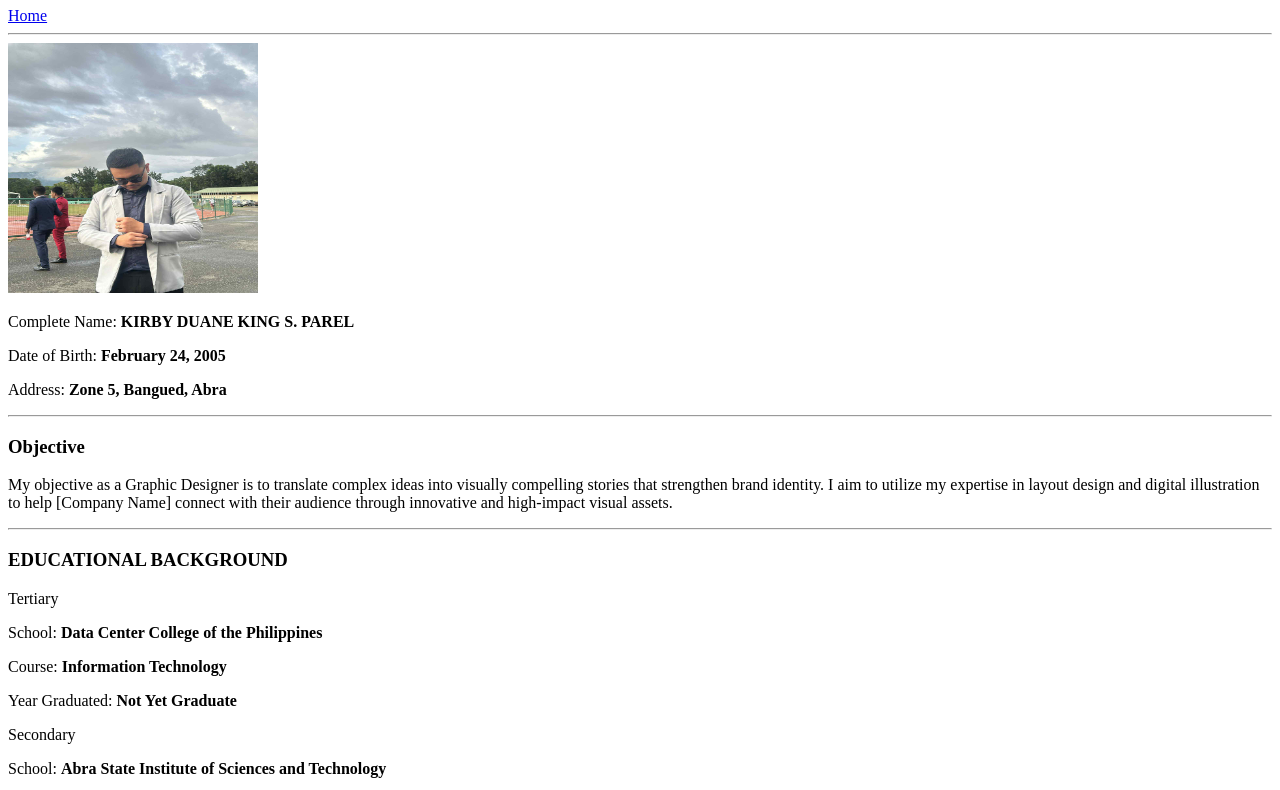
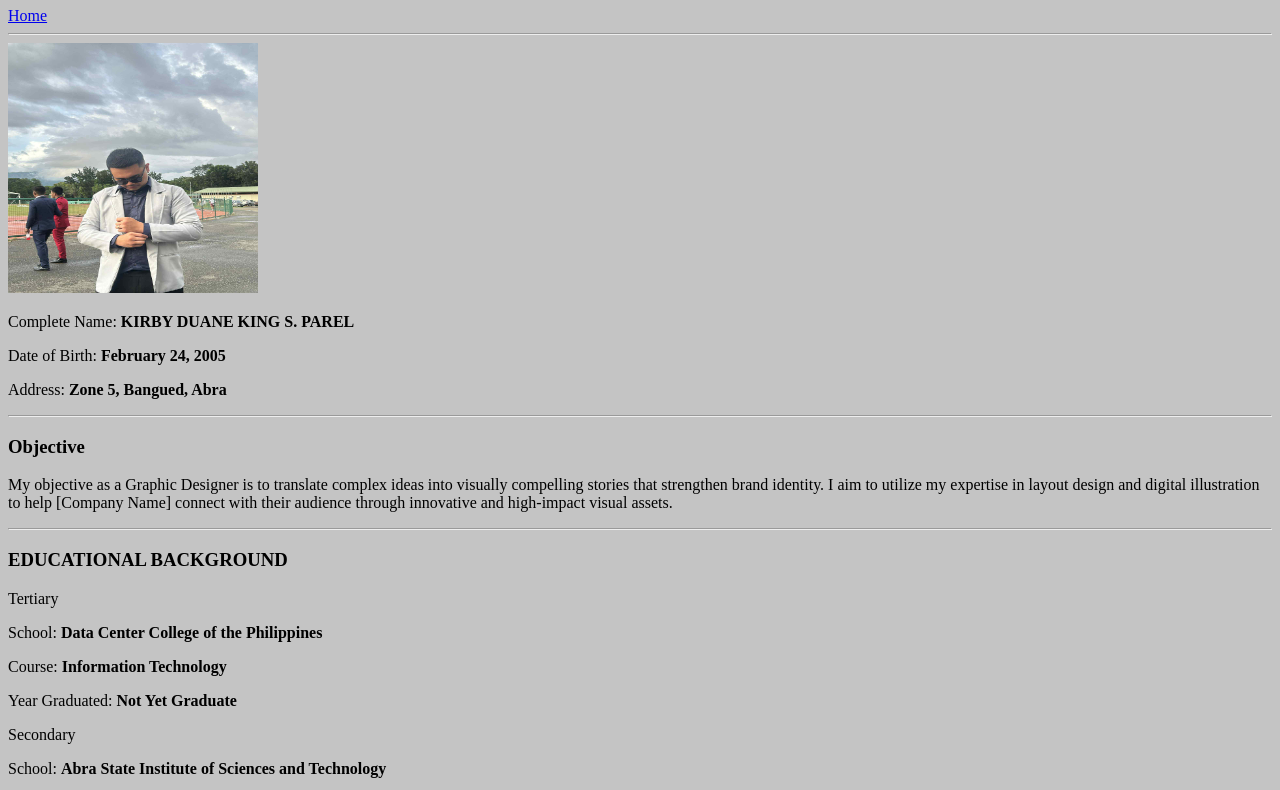
Before and after one commit to kirbyduanep-bot/parelkirby-github.io, a plain HTML site: page about.html in a window 1280 px wide. Shown: the part 73-863 px from the top of the page. Drawn offline with Linux system fonts and the light colour scheme.

Commit message:
Add files via upload

```diff
--- a/about.html
+++ b/about.html
@@ -5,7 +5,7 @@
     <meta name="viewport" content="width=device-width, initial-scale=1.0">
     <title>ABOUT</title>
 </head>
-<body>
+<body bgcolor="c4c4c4">
     <h1>ABOUT</h1>
 <a href="index.html">Home</a>
     <hr>
```
Also changed, not shown: gallery.html (+1 -1 lines), index.html (+1 -1 lines).
